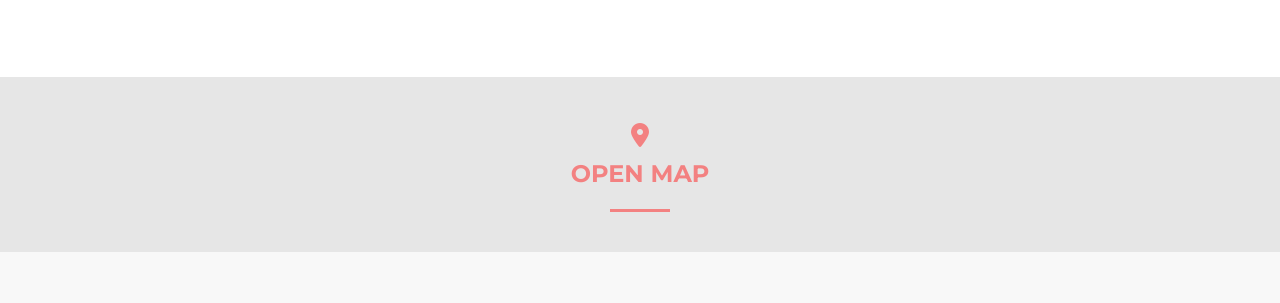
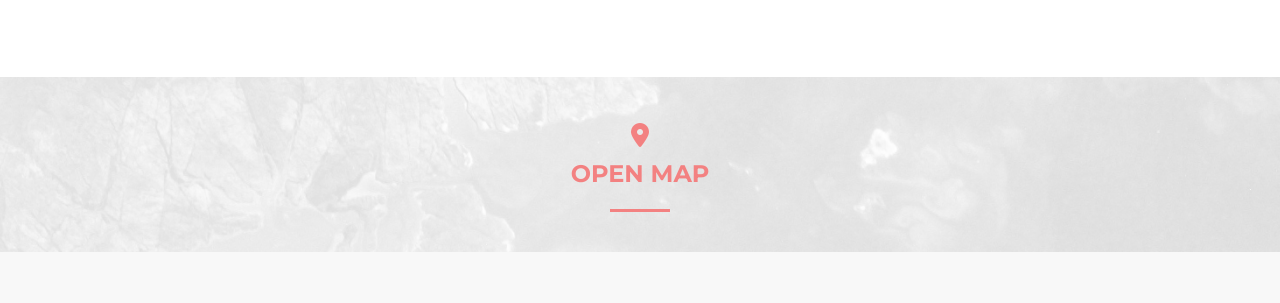
Before and after one commit to Mrpancho92/Mogo-adaptive-layout-Js, a plain HTML site: page index.html in a window 1280 px wide. Shown: the part 8452-8755 px from the top of the page. Drawn offline with nearby package versions, Linux system fonts and the light colour scheme.

Commit message:
Update 2024-03-14T18:53:59.477Z

```diff
--- a/assets/css/style.css
+++ b/assets/css/style.css
@@ -338,7 +338,7 @@ hr {
 
 .section--map {
     padding: 40px 0;
-    background: #e6e6e6 url("../assets/images/map-bg.png")
+    background: #e6e6e6 url("../images/map-bg.png")
     center no-repeat;
     -webkit-background-size:cover;
     background-size: cover;
```
